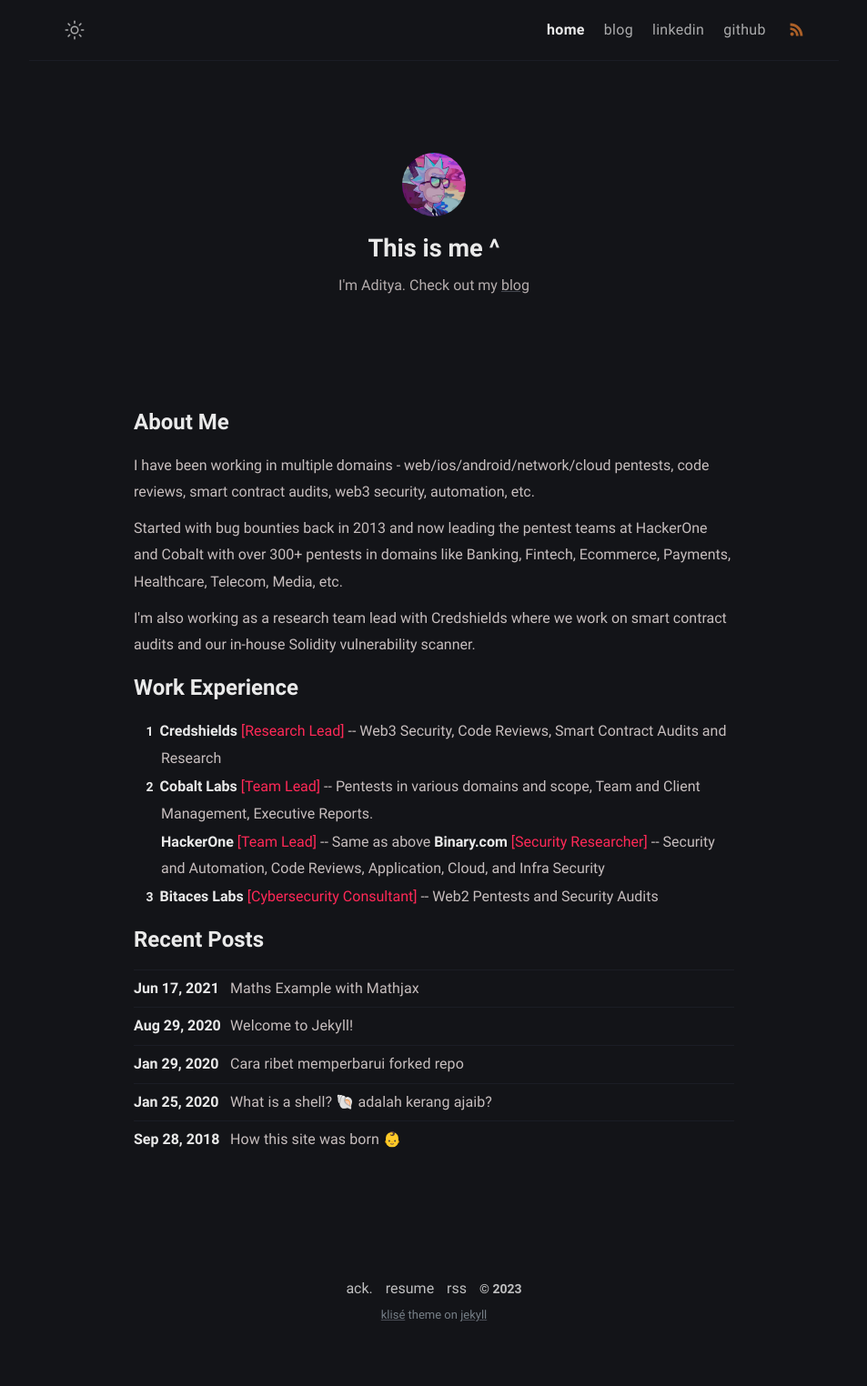
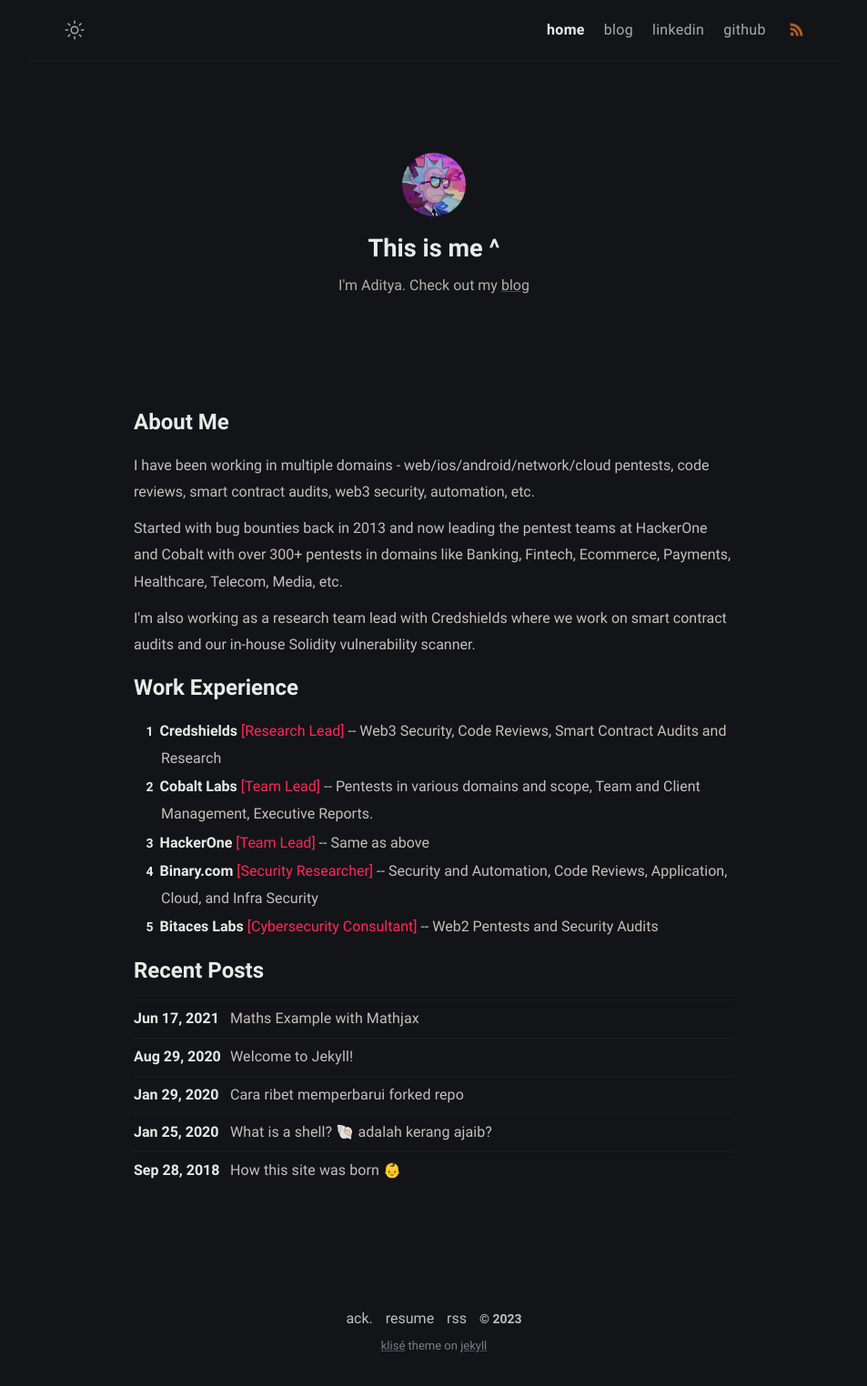
Before and after one commit to az0mb13/personal_klise, a Jekyll site: the page built from index.md, in a window 1280 px wide. Shown: the whole page at 91% size, without its empty margins (163-1116 px from the left). Built offline with Jekyll 4.4.1, drawn with Linux system fonts in a browser that asks for light colours; before the commit the page ends 1490 px from its top, so only the background shows below that.

Commit message:
updated li

```diff
--- a/_layouts/home.html
+++ b/_layouts/home.html
@@ -19,11 +19,11 @@ home: true
     Contract Audits and Research</li>
   <li><b>Cobalt Labs</b> <span style="color: #ff2957;">[Team Lead]</span> -- Pentests in various domains and scope, Team
     and Client Management, Executive Reports.</li>
-  <l1><b>HackerOne</b> <span style="color: #ff2957;">[Team Lead]</span> -- Same as above</li>
-    <l1><b>Binary.com</b> <span style="color: #ff2957;">[Security Researcher]</span> -- Security and Automation, Code
-      Reviews, Application, Cloud, and Infra Security</li>
-      <li><b>Bitaces Labs</b> <span style="color: #ff2957;">[Cybersecurity Consultant]</span> -- Web2 Pentests and
-        Security Audits</li>
+  <li><b>HackerOne</b> <span style="color: #ff2957;">[Team Lead]</span> -- Same as above</li>
+  <li><b>Binary.com</b> <span style="color: #ff2957;">[Security Researcher]</span> -- Security and Automation, Code
+    Reviews, Application, Cloud, and Infra Security</li>
+  <li><b>Bitaces Labs</b> <span style="color: #ff2957;">[Cybersecurity Consultant]</span> -- Web2 Pentests and
+    Security Audits</li>
 </ol>
 
 <h2 aria-label="Recent Posts">Recent Posts</h3>
```
